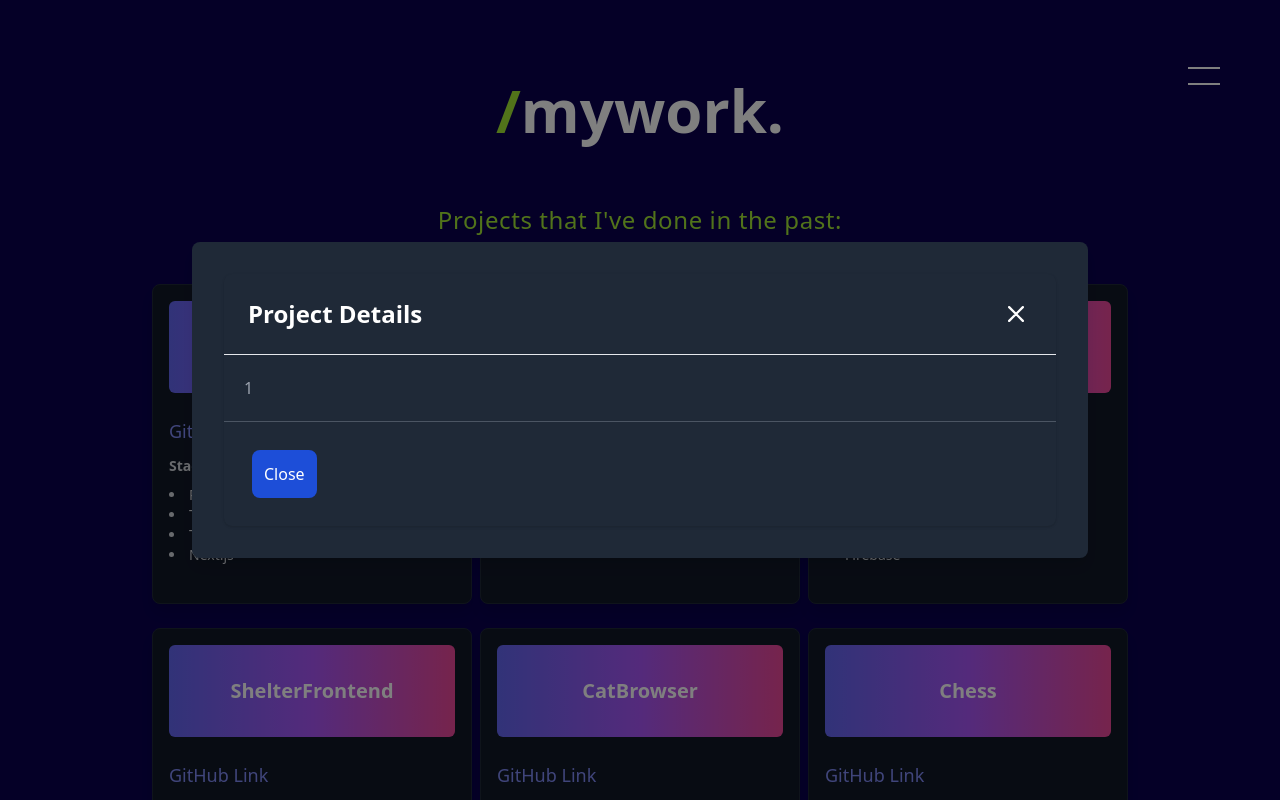
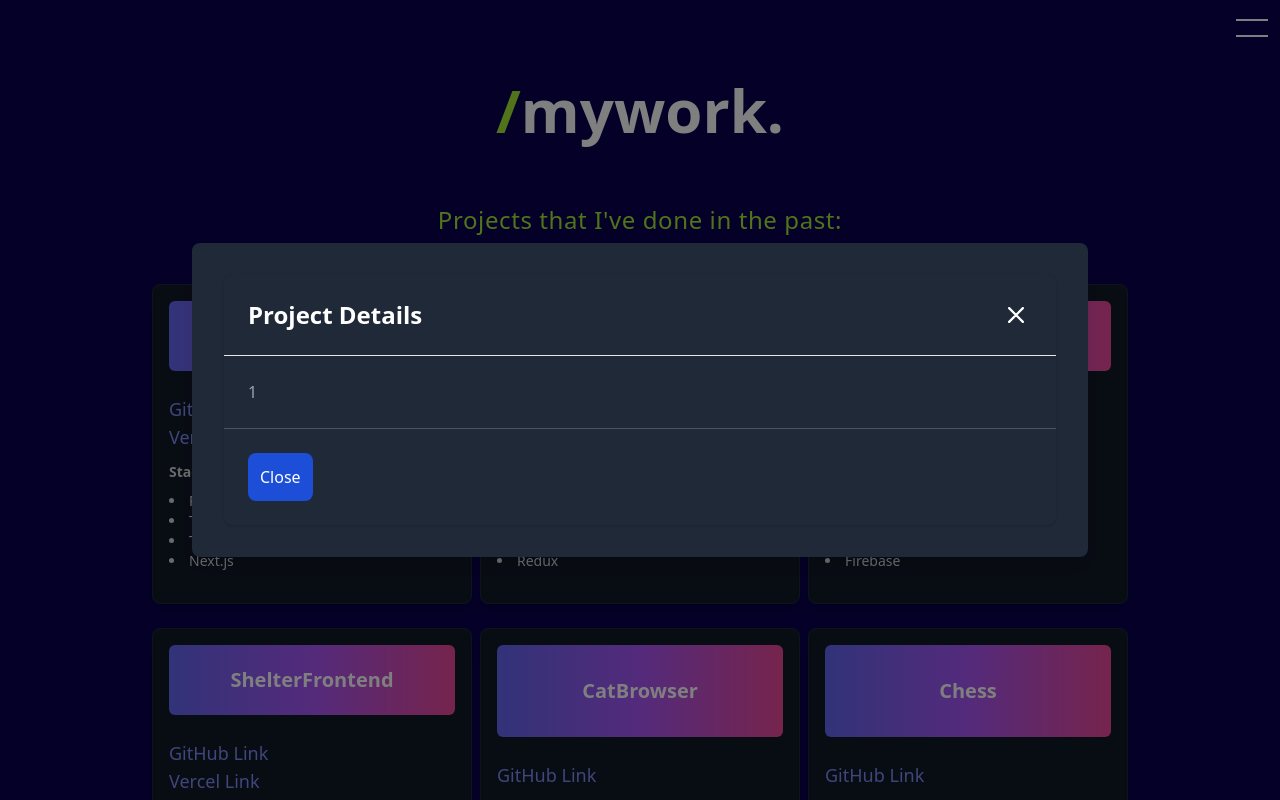
Before and after one commit to szymonadamowicz/PortfolioPage, a Next.js app: page /mywork in a window 1280 px wide. Both pictures are taken after a click on the element 312 px from the left and 444 px from the top of the page. Shown: the top 800 px of the page. Built offline with nearby package versions, Linux system fonts and the light colour scheme.

Commit message:
added vercel links, and modal responsibility

```diff
--- a/src/components/MyWork/MyWorkPage.tsx
+++ b/src/components/MyWork/MyWorkPage.tsx
@@ -9,38 +9,44 @@ const MyWorkPage = () => {
   const projects = [
     {
       name: "PortfolioPage",
-      link: "https://github.com/szymonadamowicz/PortfolioPage",
+      GitLink: "https://github.com/szymonadamowicz/PortfolioPage",
+      VercelLink: "https://www.szymonadamowicz.com",
       stack: ["React", "TypeScript", "TailwindCSS", "Next.js"],
       desc: "1",
     },
     {
       name: "UserManagementTable",
-      link: "https://github.com/szymonadamowicz/UserManagementTable",
+      GitLink: "https://github.com/szymonadamowicz/UserManagementTable",
+      VercelLink: "https://shelter-frontend-two.vercel.app",
       stack: ["React", "TypeScript", "Redux"],
       desc: `User Management Table is a React application designed to manage users by displaying and filtering user data from an API. The app allows users to view user information such as name, username, email, and phone, with advanced filtering options that update in real-time as input is provided.\n It uses Redux Toolkit to manage the state of the application, ensuring efficient handling of data. TypeScript integration ensures type safety throughout the app, reducing runtime errors. App includes Jest unit tests to verify core functionality. The project uses Tailwind CSS for styling and layout, delivering a clean and modern user interface.`,
     },
 
     {
       name: "ITCards",
-      link: "https://github.com/szymonadamowicz/ITCards",
+      GitLink: "https://github.com/szymonadamowicz/ITCards",
+      VercelLink: "https://itcards.vercel.app",
       stack: ["React", "TypeScript", "MaterialUI", "Firebase"],
       desc: `ITCards is an interactive learning platform designed to help developers prepare for technical interviews and expand their programming knowledge across various technologies such as JavaScript, React, Angular, Node.js, PHP, and C#. The platform offers features like interactive flashcards for studying technical concepts, an interview preparation mode with common questions and answers, a learning mode for in-depth study, support for multiple programming languages, progress tracking, responsive design using Material-UI, user authentication with Firebase, smooth animations via Framer Motion, and localization with i18next.\n The app is built using a robust technology stack that includes React for the front-end, Material-UI for styling and responsive design, Framer Motion for animations, React Router for navigation, and Firebase for authentication.`,
     },
     {
       name: "ShelterFrontend",
-      link: "https://github.com/szymonadamowicz/ShelterFrontend",
+      GitLink: "https://github.com/szymonadamowicz/ShelterFrontend",
+      VercelLink: "https://shelter-frontend-two.vercel.app",
       stack: ["React", "TypeScript", "Axios", "React Router"],
       desc: `Shelter Finder App is a React application designed to help users find and adopt pets from shelters. The app allows users to browse available animals, view detailed information about specific pets, and explore shelters using an interactive map. Users can search for both pets and shelters, with filtering and pagination features to enhance the user experience.\n The app uses React Router for navigation, Axios for backend requests, Material UI and for styling, and Leaflet for the map interface. Built with TypeScript, the app also incorporates testing with React Testing Library and Jest.`,
     },
     {
       name: "CatBrowser",
-      link: "https://github.com/szymonadamowicz/CatBrowser",
+      GitLink: "https://github.com/szymonadamowicz/CatBrowser",
+      VercelLink: "",
       stack: ["React", "JavaScript"],
       desc: `The Cat Gallery App is a React application that allows users to browse and filter a collection of cat images. The app includes navigation features to browse through the images using 'Next' and 'Previous' buttons, and also offers filters to show shy cats or hide troublemaking ones. Users are greeted with random interactive messages that pop up as they navigate the gallery.\n The app uses React for the front-end framework, and inline styling for the layout.`,
     },
     {
       name: "Chess",
-      link: "https://github.com/szymonadamowicz/Chess",
+      GitLink: "https://github.com/szymonadamowicz/Chess",
+      VercelLink: "",
       stack: ["Python"],
       desc: `Chess task involves generating an 8x8 board with 'k' randomly placed queens (maximum 5) and one pawn. Each piece is placed in a different position. The program verifies if the pawn is beaten by any queen and displays the positions of the queens that can beat the pawn. Additional features allow the user to re-draw the pawn’s position, remove a queen, and re-verify the beating.\n The entire program was implemented in Python.`,
     },
--- a/src/components/MyWork/ProjectDisplay.tsx
+++ b/src/components/MyWork/ProjectDisplay.tsx
@@ -1,4 +1,4 @@
-import { useState } from "react";
+import { useState, useEffect } from "react";
 import Link from "next/link";
 import { projectInfoProps } from "../../types/types";
 
@@ -7,6 +7,18 @@ const ProjectDisplay: React.FC<projectInfoProps> = ({ projectInfo }) => {
 
   const openModal = () => setIsModalOpen(true);
   const closeModal = () => setIsModalOpen(false);
+
+  useEffect(() => {
+    if (isModalOpen) {
+      document.body.style.overflow = "hidden";
+    } else {
+      document.body.style.overflow = "auto";
+    }
+
+    return () => {
+      document.body.style.overflow = "auto";
+    };
+  }, [isModalOpen]);
 
   return (
     <div>
@@ -21,15 +33,26 @@ const ProjectDisplay: React.FC<projectInfoProps> = ({ projectInfo }) => {
         </div>
 
         <div className="flex flex-col align-top mb-4 h-full mt-6">
+          {!(projectInfo.GitLink === "") && (
             <span>
               <Link
-              href={projectInfo.link}
+                href={projectInfo.GitLink}
                 className="text-indigo-400 hover:underline text-lg"
               >
                 GitHub Link
               </Link>
             </span>
-
+          )}
+          {!(projectInfo.VercelLink === "") && (
+            <span>
+              <Link
+                href={projectInfo.VercelLink}
+                className="text-indigo-400 hover:underline text-lg"
+              >
+                Vercel Link
+              </Link>
+            </span>
+          )}
           <div className="text-gray-300 mt-2">
             <span className="text-sm font-semibold">Stack:</span>
             <ul className="mt-2 list-disc list-inside">
@@ -50,8 +73,8 @@ const ProjectDisplay: React.FC<projectInfoProps> = ({ projectInfo }) => {
         >
           <div className="bg-gray-800 rounded-lg shadow-lg w-full max-w-4xl h-auto p-8">
             <div className="relative bg-gray-800 rounded-lg shadow dark:bg-gray-800">
-              <div className="flex items-center justify-between p-6 border-b rounded-t dark:border-gray-600">
-                <h3 className="text-2xl font-semibold text-white dark:text-white">
+              <div className="flex items-center justify-between p-2 sm:p-6 border-b rounded-t dark:border-gray-600">
+                <h3 className="text-xl sm:text-2xl font-semibold text-white dark:text-white">
                   Project Details
                 </h3>
                 <button
@@ -77,18 +100,18 @@ const ProjectDisplay: React.FC<projectInfoProps> = ({ projectInfo }) => {
                 </button>
               </div>
 
-              <div className="p-5 space-y-4">
+              <div className="p-3 sm:p-6 space-y-4 max-h-60 overflow-y-auto">
                 {projectInfo.desc.split("\n").map((paragraph, index) => (
                   <p
                     key={index}
-                    className="text-base leading-relaxed text-gray-400"
+                    className="text-sm sm:text-base leading-relaxed text-gray-400"
                   >
                     {paragraph}
                   </p>
                 ))}
               </div>
 
-              <div className="flex items-center p-7 border-t border-gray-600 rounded-b">
+              <div className="flex items-center p-3 sm:p-6 border-t border-gray-600 rounded-b">
                 <button
                   onClick={closeModal}
                   className="text-white bg-blue-700 hover:bg-blue-800 font-medium rounded-lg p-3 text-center"
--- a/src/components/SideBar/SubmenuButton.tsx
+++ b/src/components/SideBar/SubmenuButton.tsx
@@ -35,7 +35,7 @@ const SubmenuButton: React.FC<SubmenuProps> = ({
   };
 
   return (
-    <div className="fixed right-0 top-0 xl:right-12 xl:top-12">
+    <div className="fixed right-0 top-0 2xl:right-12 2xl:top-12">
       <button
         className="w-14 h-14 z-50 absolute right-0 flex items-center justify-center focus:outline-none"
         onPointerEnter={handleMouseEnter}
--- a/src/types/types.ts
+++ b/src/types/types.ts
@@ -7,7 +7,8 @@ export interface SegmentProps {
 }
 
 interface projectInfo {
-  link: string;
+  GitLink: string;
+  VercelLink:string;
   name: string;
   stack: string[];
   desc:string;
```
Lines whose indentation alone changed are shown as unchanged.
